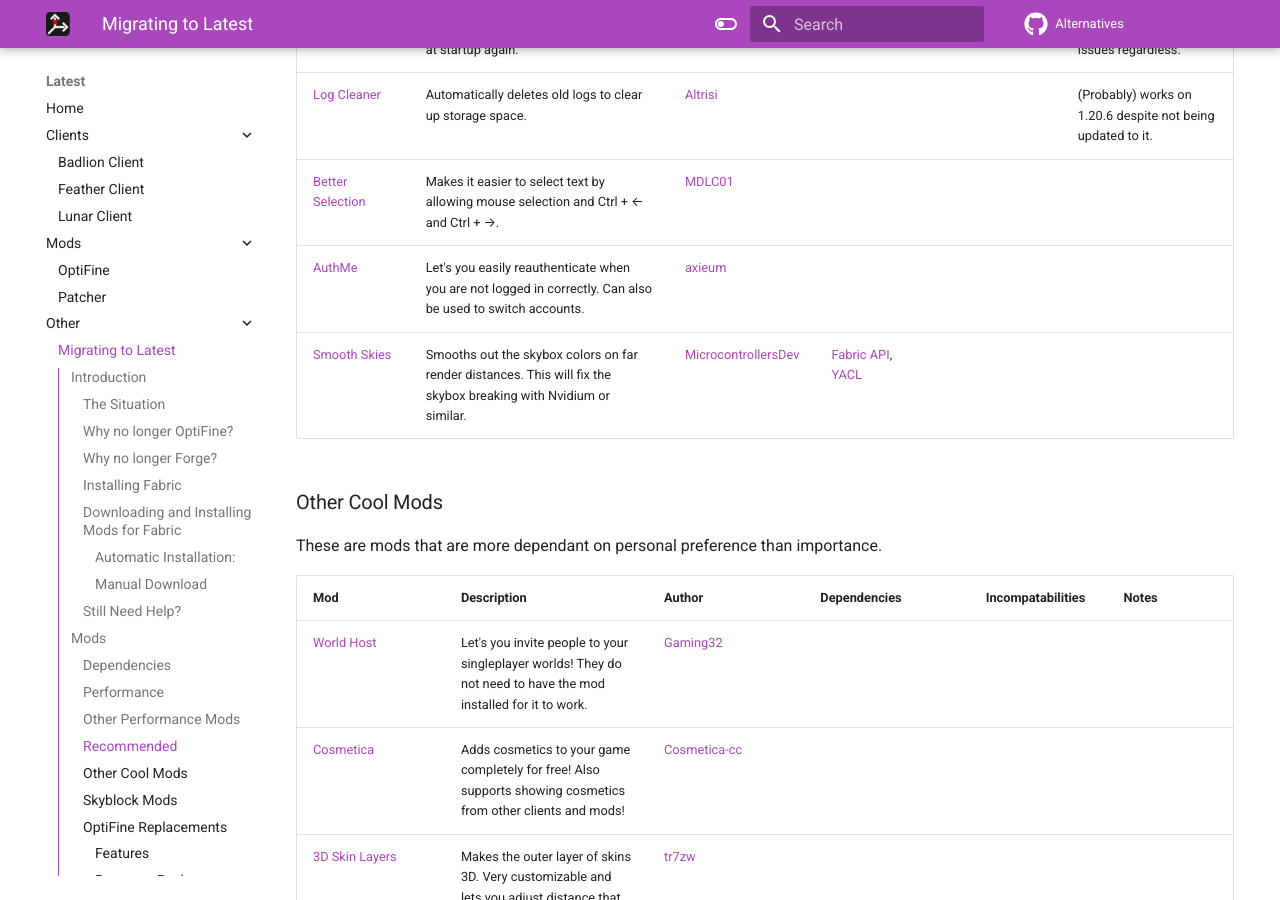
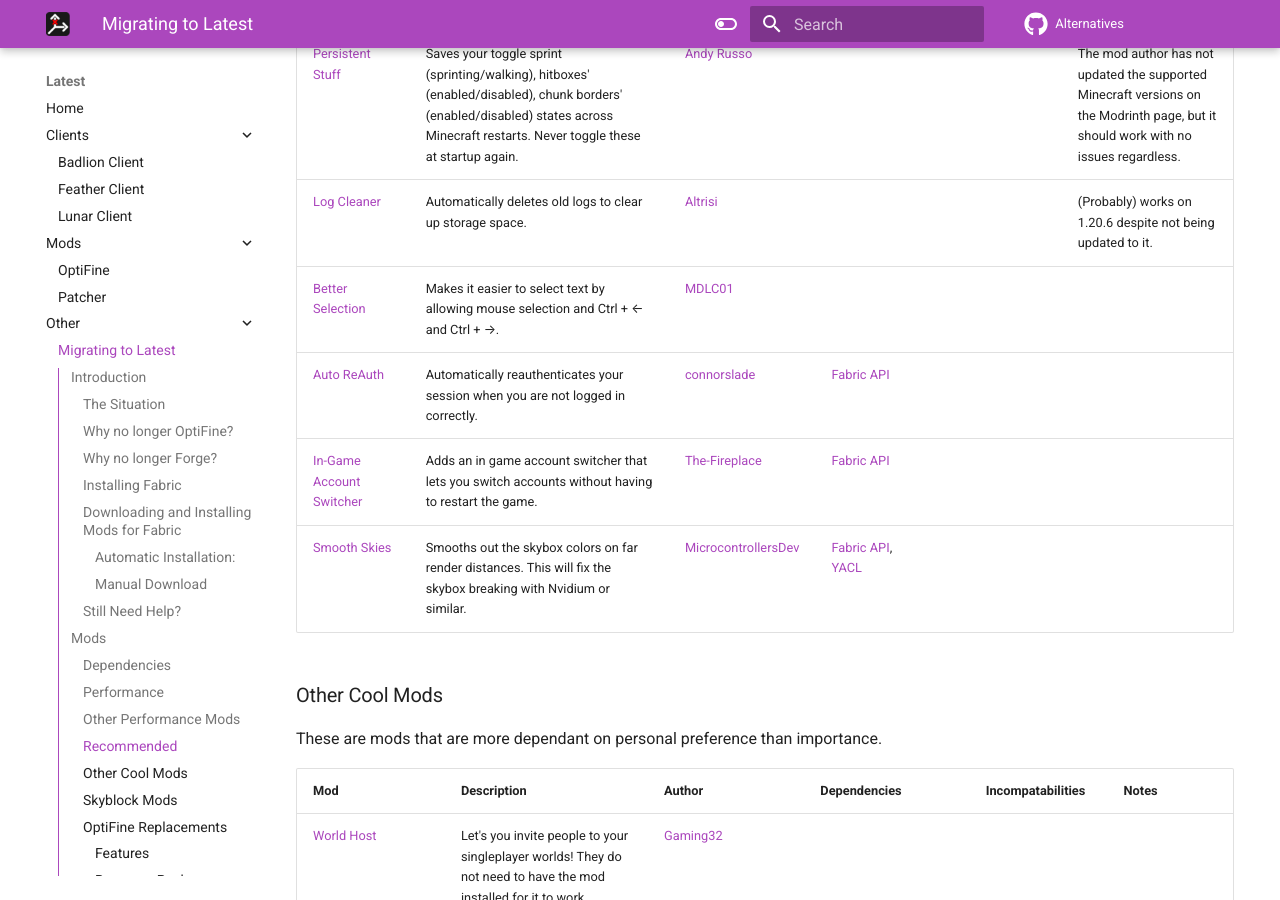
Before and after one commit to MicrocontrollersDev/Alternatives, an MkDocs documentation site: the page built from docs/latest/migrating.md, in a window 1280 px wide and 900 px high, scrolled down 6591 px. Built offline with MkDocs 1.6.1 and Material for MkDocs 9.7.7, drawn with Linux system fonts in a browser that asks for light colours; comment, search, counter and statistics services are not loaded; some of the changed text lies outside the part shown.

Commit message:
add some mods

```diff
--- a/docs/latest/migrating.md
+++ b/docs/latest/migrating.md
@@ -110,6 +110,7 @@
 | [Early Loading Screen](https://modrinth.com/mod/early-loading-screen) | Allows the game to create a game window earlier, allowing you to stop the game much faster if needed. | [Ishland](https://github.com/ishland) | | | May cause crashes when starting the game. If your game instantly crashes, try disabling this mod. |
 | [Noisium](https://modrinth.com/mod/noisium) | Optimizes world generation when generating new chunks. | [Steveplays](https://github.com/Steveplays28) |
 | [Particle Core](https://modrinth.com/mod/particle-core) | Several optimizations to particles in Minecraft and customization of particle rendering, i.e., being able to turn them on/off individually and putting them in a reduced state. | [fzzyhmstrs](https://github.com/fzzyhmstrs) | [Fabric API](https://modrinth.com/mod/fabric-api), [Fabric Language Kotlin](https://modrinth.com/mod/fabric-language-kotlin) |
+| [Force Close Loading Screen](https://modrinth.com/mod/forcecloseworldloadingscreen) | Instantly closes the loading terrain screen on world changing and drastically reduces the resource pack loading screen duration. | [kennytv](https://github.com/kennytv) |
 
 ### Other Performance Mods
 
@@ -143,7 +144,8 @@
 | [Persistent Stuff](https://modrinth.com/mod/persistent-stuff) | Saves your toggle sprint (sprinting/walking), hitboxes' (enabled/disabled), chunk borders' (enabled/disabled) states across Minecraft restarts. Never toggle these at startup again. | [Andy Russo](https://github.com/AndyRusso) | | | The mod author has not updated the supported Minecraft versions on the Modrinth page, but it should work with no issues regardless. |
 | [Log Cleaner](https://modrinth.com/mod/log-cleaner) | Automatically deletes old logs to clear up storage space. | [Altrisi](https://github.com/altrisi) | | | (Probably) works on 1.20.6 despite not being updated to it. |
 | [Better Selection](https://modrinth.com/mod/better-selection) | Makes it easier to select text by allowing mouse selection and Ctrl + ← and Ctrl + →. | [MDLC01](https://github.com/MDLC01) |
-| [AuthMe](https://modrinth.com/mod/auth-me) | Let's you easily reauthenticate when you are not logged in correctly. Can also be used to switch accounts. | [axieum](https://github.com/axieum) |
+| [Auto ReAuth](https://modrinth.com/mod/auto-reauth) | Automatically reauthenticates your session when you are not logged in correctly. | [connorslade](https://github.com/connorslade) | [Fabric API](https://modrinth.com/mod/fabric-api) |
+| [In-Game Account Switcher](https://modrinth.com/mod/in-game-account-switcher) | Adds an in game account switcher that lets you switch accounts without having to restart the game. | [The-Fireplace](https://github.com/The-Fireplace) | [Fabric API](https://modrinth.com/mod/fabric-api) |
 | [Smooth Skies](https://modrinth.com/mod/smooth-skies) | Smooths out the skybox colors on far render distances. This will fix the skybox breaking with Nvidium or similar. | [MicrocontrollersDev](https://github.com/MicrocontrollersDev) | [Fabric API](https://modrinth.com/mod/fabric-api), [YACL](https://modrinth.com/mod/yacl) |
 
 ### Other Cool Mods
```
